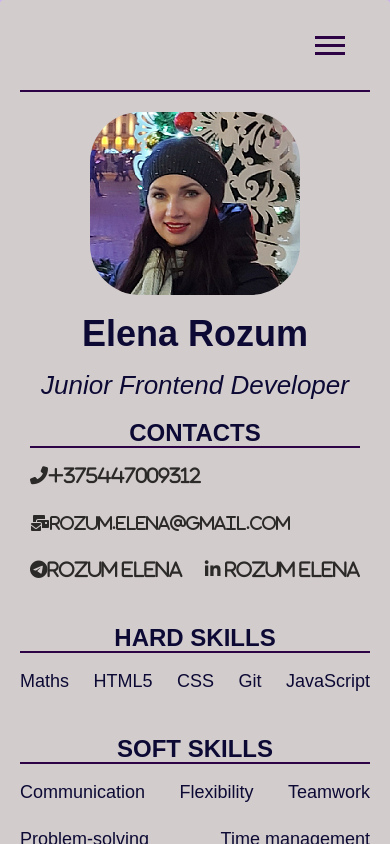
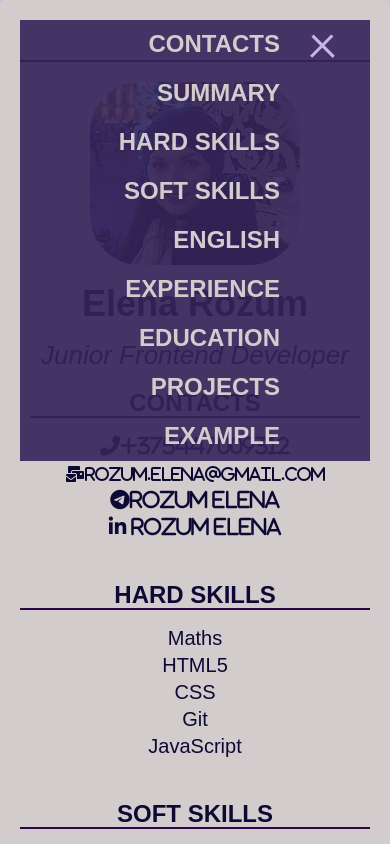
Before and after one commit to RozumAlena/rsschool-cv, a plain HTML site: page index.html in a window 390 px wide. Both pictures are taken after a click on the element 330 px from the left and 45 px from the top of the page. Shown: the top 844 px of the page. Drawn offline with Linux system fonts and the light colour scheme.

Commit message:
fix: fixing adaptive

```diff
--- a/css/style.css
+++ b/css/style.css
@@ -14,12 +14,15 @@ html {
 body {
   width: 100%;
   font-family: sans-serif;
-  font-size: 18px;
+  font-size: 20px;
   font-weight: normal;
   line-height: 27px;
   color: var(--text-color);
   background-color: var(--add-color);
-  /* background-color: rgb(94, 91, 91); */
+}
+
+i {
+  color: var(--text-color);
 }
 
 .header {
@@ -82,7 +85,7 @@ cursor: pointer;
   background-color: var(--main-color);
   position: absolute;
   left: 0;
-  z-index: 1;
+  z-index: 10;
 }
 
 .burger-menu__item::before {
@@ -110,7 +113,6 @@ cursor: pointer;
    .job {
     font-size: 26px;
     font-style: italic;
-    /* padding-left: 50px; */
    }
 
    .photo {
@@ -154,13 +156,6 @@ cursor: pointer;
       margin-bottom: 15px;
     }
 
-   /* .summary, .experience, .education {
-       margin-bottom: 40px;;
-   }
-
-   .skills {
-       margin-bottom: 10px;
-      } */
 section {
   margin-bottom: 40px;
 }
@@ -260,9 +255,7 @@ iframe {
   }
 
   .header {
-    /* height: auto; */
-    /* padding: 0; */
-    /* border-bottom: unset; */
+    padding: 0;
   }
 
   .header_fixed {
@@ -280,12 +273,14 @@ iframe {
 
    .wrapper_info {
     display: block;
-    /* justify-content: space-around;
-    gap: 40px; */
   }
 
   .header__navigation {
     display: none;
+  }
+
+  .header__navigation_active {
+    display: block;
   }
 
   .menu {
@@ -297,7 +292,7 @@ iframe {
 
   .menu__item {
     background-color: var(--menu-color);
-    padding: 10px 70px;
+    padding: 10px 90px;
   }
 
   .menu__link {
@@ -311,22 +306,36 @@ iframe {
   }
 
   .burger-menu_active .burger-menu__item {
+    background-color: var(--add-color);
     background: none;
   }
 
   .burger-menu_active .burger-menu__item::before {
-  transform-origin: left top;
-  transform: rotate(45deg) translateX(-2px);
+    background-color: var(--add-color);
+    transform-origin: left top;
+    transform: rotate(45deg) translateX(-2px);
   }
 
   .burger-menu_active .burger-menu__item::after {
-  transform-origin: left bottom;
-  transform: rotate(-45deg) translateX(-4px);
+    background-color: var(--add-color);
+    transform-origin: left bottom;
+    transform: rotate(-45deg) translateX(-4px);
 
 }
   .info_left {
+    min-height: 100%;
+    width: 100%;
     display: flex;
-    width: 100%;
+    flex-wrap: wrap;
+    flex-direction: row;
+    gap: 20px;
+  }
+
+  .info_left > section {
+    display: flex;
+    flex-basis: calc(50% - 40px);
+    justify-content: flex-start;
+    flex-direction: column;
   }
 
   .info_right {
@@ -351,7 +360,7 @@ iframe {
 
 /* MEDIA 796 */
 
-@media (max-width: 768px) {
+@media (max-width: 796px) {
 
   .intro {
     flex-direction: column;
@@ -371,19 +380,9 @@ iframe {
     margin: 10px;
   }
 
-  .info_left {
-    flex-direction: column;
-  }
 
-  .section-title {
-    text-align: center;
-  }
-
-  .list {
-    display: flex;
-    gap: 20px;
-    justify-content: space-between;
-    flex-wrap: wrap;
+  .projs {
+    display: block;
   }
 }
 
@@ -391,7 +390,18 @@ iframe {
 /* MEDIA 600 */
 
 @media (max-width: 600px) {
-  .projs {
+  .info_left {
+    display: block;
+    text-align: center;
+    /* align-items: center; */
+  }
+
+  .list {
     display: block;
   }
+
+  .footer {
+    flex-wrap: wrap;
+    font-size: 14px;
+  }
 }
--- a/js/script.js
+++ b/js/script.js
@@ -2,11 +2,20 @@
   const header = document.querySelector('.header');
   window.onscroll = () => {
     if (window.pageYOffset > 50) {
-      header.classList.add('header_active')
+      header.classList.add('header_fixed')
     } else {
-      header.classList.remove('header_active')
+      header.classList.remove('header_fixed')
     }
   }
+})();
+
+(function() {
+  const burgerMenu = document.querySelector(".burger-menu");
+  const menu = document.querySelector(".header__navigation");
+  burgerMenu.addEventListener("click", () => {
+    menu.classList.toggle("header__navigation_active");
+    burgerMenu.classList.toggle("burger-menu_active");
+  })
 })();
 
 
```
